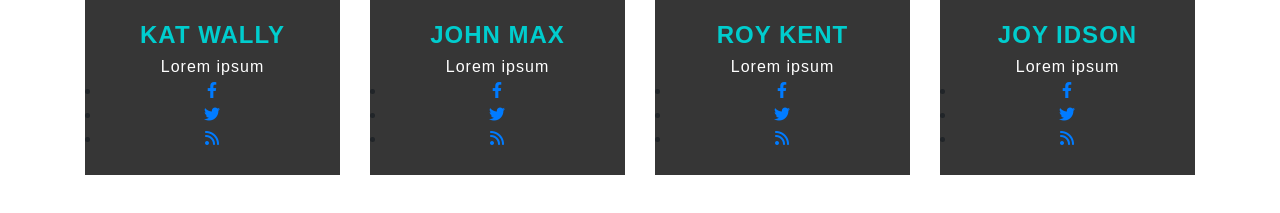
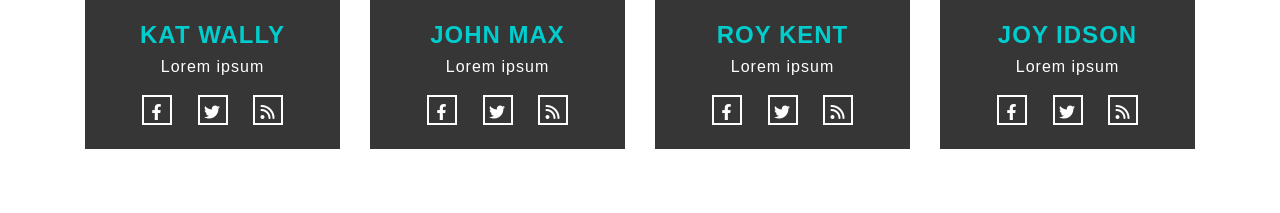
Before and after one commit to nhatnv6767/housing, a website built with Parcel: page index.html in a window 1280 px wide. Shown: the part 3477-3690 px from the top of the page. Built offline with nearby package versions, Linux system fonts and the light colour scheme; files whose address does not match are found by name.

Commit message:
team done

```diff
--- a/css/index.css
+++ b/css/index.css
@@ -601,3 +601,45 @@ button.close {
   font-size: 1rem;
   margin: 0;
 }
+
+.teams .teams_description ul {
+  padding: 0;
+  margin: 1rem 0 0 0;
+}
+
+.teams .teams_description ul li {
+  display: inline-block;
+  margin: 0 10px;
+}
+
+.teams .teams_description ul li a {
+  color: #333;
+  text-align: center;
+}
+
+.teams .teams_description ul li a i {
+  height: 30px;
+  width: 30px;
+  line-height: 30px;
+  border: solid 2px #fff;
+  background: none;
+  color: #fff;
+  transition: all .5s;
+}
+
+
+.teams .teams_description ul .fa-facebook-f:hover {
+  background: #3b5998;
+}
+
+.teams .teams_description ul .fa-twitter:hover {
+  background: #55acee;
+}
+
+.teams .teams_description ul .fa-rss:hover {
+  background: #f26522;
+}
+
+.teams__info:hover .teams_description h4 {
+  color: #fff;
+}
```
